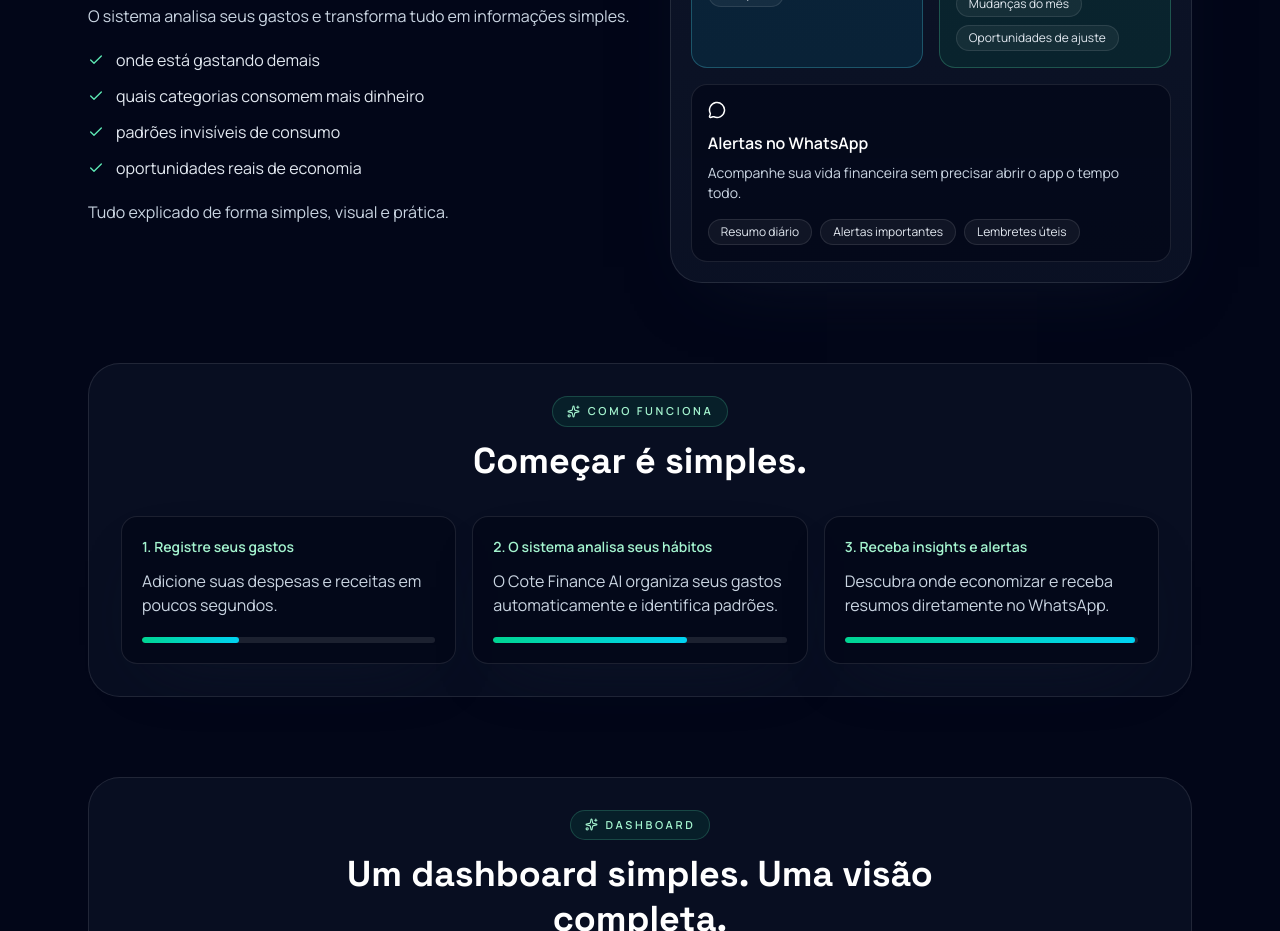
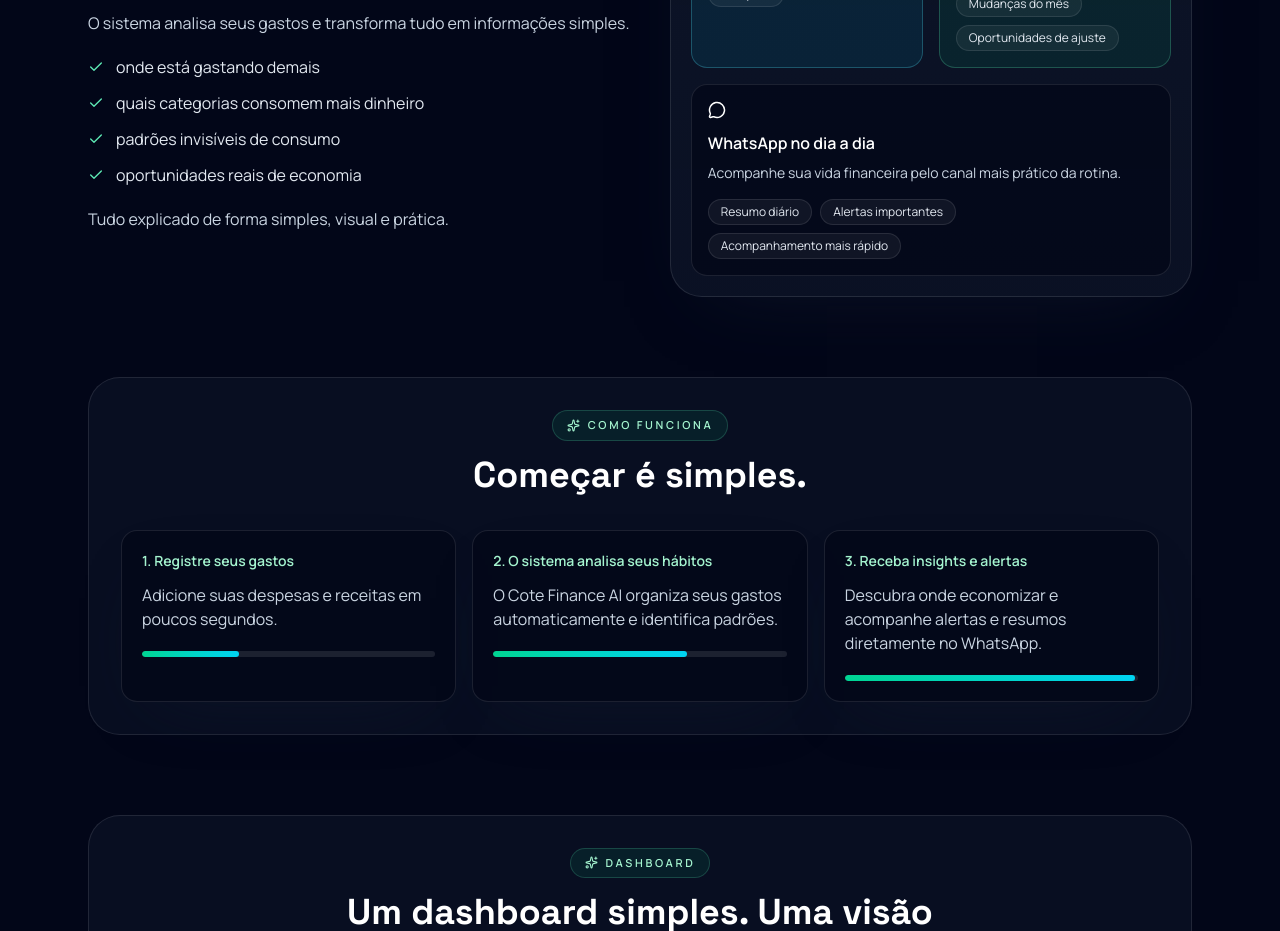
Before and after one commit to vagnerjsilva10/Cote-Finance-AI---Codex, a Next.js app: page /lp in a window 1280 px wide. Shown: the part 2680-3611 px from the top of the page. Built offline with nearby package versions, Linux system fonts and the light colour scheme; no server answers; the database is empty.

Commit message:
Update free limits and refresh WhatsApp sales messaging

```diff
--- a/app/landing/page.tsx
+++ b/app/landing/page.tsx
@@ -68,7 +68,7 @@ const legacyPlans: PlanCard[] = [
       'Previsão de saldo futuro',
       'Alertas financeiros inteligentes',
       'Análise profunda de despesas',
-      'Automação financeira no WhatsApp',
+      'WhatsApp com alertas, resumos e automações',
       'Suporte prioritário',
     ],
   },
@@ -88,7 +88,7 @@ const legacyPlans: PlanCard[] = [
       'Análise automática da IA sobre seus gastos',
       'Insights financeiros automáticos',
       'Relatórios completos de despesas e receitas',
-      'Resumos e alertas financeiros no WhatsApp',
+      'Resumos, alertas e acompanhamento no WhatsApp',
     ],
   },
   {
@@ -98,7 +98,7 @@ const legacyPlans: PlanCard[] = [
     buttonText: 'Criar conta grátis',
     microcopy: 'Experimente gratuitamente. Sem cartão.',
     features: [
-      'Até 15 lançamentos por mês',
+      'Até 10 lançamentos por mês',
       'Dashboard financeiro básico',
       'Acompanhamento simples de saldo',
       'Sem análise da IA',
@@ -127,12 +127,12 @@ const legacyPricingFaqs = [
   {
     question: 'Qual a diferença entre Pro e Premium?',
     answer:
-      'O Pro entrega controle financeiro completo com IA, relatórios e WhatsApp. O Premium adiciona previsões, alertas inteligentes, análises profundas e suporte prioritário.',
+      'O Pro entrega controle financeiro completo com IA, relatórios e acompanhamento no WhatsApp. O Premium adiciona previsões, alertas inteligentes, automações mais profundas e suporte prioritário.',
   },
   {
     question: 'O WhatsApp está incluído em quais planos?',
     answer:
-      'Os resumos e alertas financeiros no WhatsApp estão disponíveis nos planos Pro e Premium. O Premium também inclui automações financeiras mais avançadas.',
+      'Os resumos e alertas financeiros no WhatsApp estão disponíveis nos planos Pro e Premium. No Premium, o canal ganha automações mais avançadas, consultas e ações mais ricas.',
   },
 ] as const;
 
@@ -145,8 +145,8 @@ const currentPlans: PlanCard[] = [
     buttonText: 'Começar grátis',
     microcopy: 'Sem cartão. Ideal para dar o primeiro passo com segurança.',
     features: [
-      'Até 15 lançamentos por mês',
-      'Até 15 interações com IA por mês',
+      'Até 10 lançamentos por mês',
+      'Até 10 interações com IA por mês',
       'Dashboard financeiro essencial',
       'Visão inicial de saldo, entradas e saídas',
       'Organização básica para sair do zero',
@@ -189,7 +189,7 @@ const currentPlans: PlanCard[] = [
       'Previsão de saldo para antecipar apertos e sobras',
       'Alertas inteligentes para agir antes do problema virar bola de neve',
       'Análises mais profundas de despesas e comportamento financeiro',
-      'Automações financeiras no WhatsApp para acompanhamento contínuo',
+      'WhatsApp com automações, alertas e acompanhamento contínuo',
       'Suporte prioritário para quem quer mais agilidade',
     ],
     accent: 'premium',
@@ -220,7 +220,7 @@ const currentPricingFaqs = [
   {
     question: 'O WhatsApp está incluído em quais planos?',
     answer:
-      'Os resumos e alertas no WhatsApp estão disponíveis no Pro e no Premium. No Premium, esse acompanhamento ganha automações mais avançadas.',
+      'Os resumos e alertas no WhatsApp estão disponíveis no Pro e no Premium. No Premium, esse acompanhamento ganha automações mais avançadas, consultas e ações no canal.',
   },
 ] as const;
 
@@ -272,8 +272,8 @@ const fallbackPlans: PlanCard[] = [
     microcopy: 'Sem cartão de crédito. Crie sua conta em segundos.',
     signupHref: '/signup?plan=free',
     features: [
-      'Até 15 lançamentos por mês',
-      'Até 15 interações com IA por mês',
+      'Até 10 lançamentos por mês',
+      'Até 10 interações com IA por mês',
       'Controle básico de receitas e despesas',
       'Dashboard financeiro',
       'Gráficos simples',
--- a/app/lp/paid-landing-client.tsx
+++ b/app/lp/paid-landing-client.tsx
@@ -62,7 +62,7 @@ const solutionBullets = [
 const howItWorks = [
   { step: '1. Registre seus gastos', text: 'Adicione suas despesas e receitas em poucos segundos.' },
   { step: '2. O sistema analisa seus hábitos', text: 'O Cote Finance AI organiza seus gastos automaticamente e identifica padrões.' },
-  { step: '3. Receba insights e alertas', text: 'Descubra onde economizar e receba resumos diretamente no WhatsApp.' },
+  { step: '3. Receba insights e alertas', text: 'Descubra onde economizar e acompanhe alertas e resumos diretamente no WhatsApp.' },
 ];
 
 const functionalityCards = [
@@ -81,9 +81,9 @@ const functionalityCards = [
     accent: 'emerald',
   },
   {
-    title: 'Alertas no WhatsApp',
-    text: 'Acompanhe sua vida financeira sem precisar abrir o app o tempo todo.',
-    items: ['Resumo diário', 'Alertas importantes', 'Lembretes úteis'],
+    title: 'WhatsApp no dia a dia',
+    text: 'Acompanhe sua vida financeira pelo canal mais prático da rotina.',
+    items: ['Resumo diário', 'Alertas importantes', 'Acompanhamento mais rápido'],
     icon: MessageCircle,
     accent: 'slate',
   },
@@ -130,8 +130,8 @@ const fallbackPlans = [
       'Dashboard financeiro',
       'Categorias automáticas',
       'Análise básica de despesas',
-      'Até 15 lançamentos por mês',
-      'Até 15 interações com IA por mês',
+      'Até 10 lançamentos por mês',
+      'Até 10 interações com IA por mês',
     ],
   },
   {
@@ -147,7 +147,7 @@ const fallbackPlans = [
       '500 interações com IA por mês',
       'Insights avancados da IA',
       'Alertas financeiros',
-      'Resumos no WhatsApp',
+      'Resumos e alertas no WhatsApp',
       'Relatórios detalhados',
     ],
   },
@@ -215,7 +215,7 @@ const faqs = [
   {
     question: 'Existe plano gratuito?',
     answer:
-      'Sim. Você pode criar sua conta no plano Free e começar a organizar suas finanças sem custo. Depois, se quiser mais análises, alertas e recursos avançados, pode evoluir para um plano pago.',
+      'Sim. Você pode criar sua conta no plano Free e começar a organizar suas finanças sem custo. Depois, se quiser mais análises, alertas, WhatsApp e recursos avançados, pode evoluir para um plano pago.',
   },
   {
     question: 'Posso cancelar quando quiser?',
```
